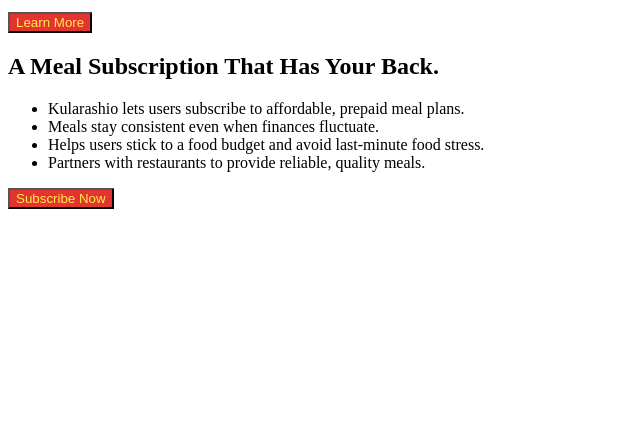
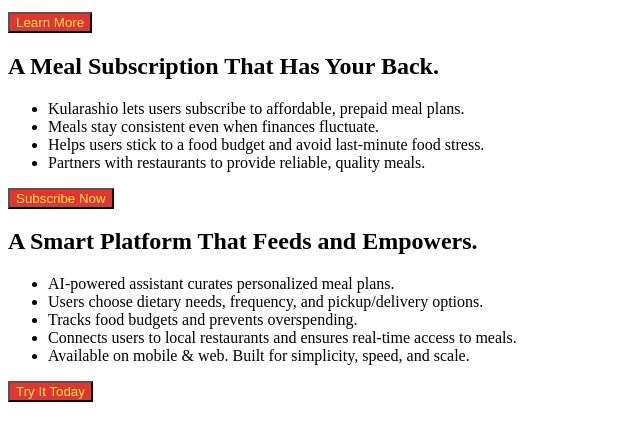
Before and after one commit to Keith-koki77/Budget_app, a Flask app: page / in a window 1280 px wide. Shown: the part 331-772 px from the top of the page, without its empty margins (0-640 px from the left). Run offline with Flask 3, Linux system fonts and the light colour scheme; some libraries are stand-ins or nearby versions.

Commit message:
product section updated

```diff
--- a/backend/templates/landing.html
+++ b/backend/templates/landing.html
@@ -64,7 +64,22 @@
                       <button onclick="location.href='#cta'" class="bg-brand-red text-brand-yellow px-6 py-2 rounded hover:opacity-90">Subscribe Now</button>
                     </div>
                 </div>
+                <!--Slide 3: The Product-->
+                <div class="slide absolute top-0 left-0 w-full transition-opacity duration-1000 opacity-0" data-index="2">
+                    <div class="p-8 bg-brand-white rounded shadow-lg">
+                      <h2 id="product" class="text-3xl font-bold mb-4">A Smart Platform That Feeds and Empowers.</h2>
+                      <ul class="list-disc pl-6 mb-6">
+                        <li>AI-powered assistant curates personalized meal plans.</li>
+                        <li>Users choose dietary needs, frequency, and pickup/delivery options.</li>
+                        <li>Tracks food budgets and prevents overspending.</li>
+                        <li>Connects users to local restaurants and ensures real-time access to meals.</li>
+                        <li>Available on mobile & web. Built for simplicity, speed, and scale.</li>
+                      </ul>
+                      <button onclick="location.href='#cta'" class="bg-brand-red text-brand-yellow px-6 py-2 rounded hover:opacity-90">Try It Today</button>
+                    </div>
+                </div>
             </div>
+
         </section>
     </body>
 </html>
```
